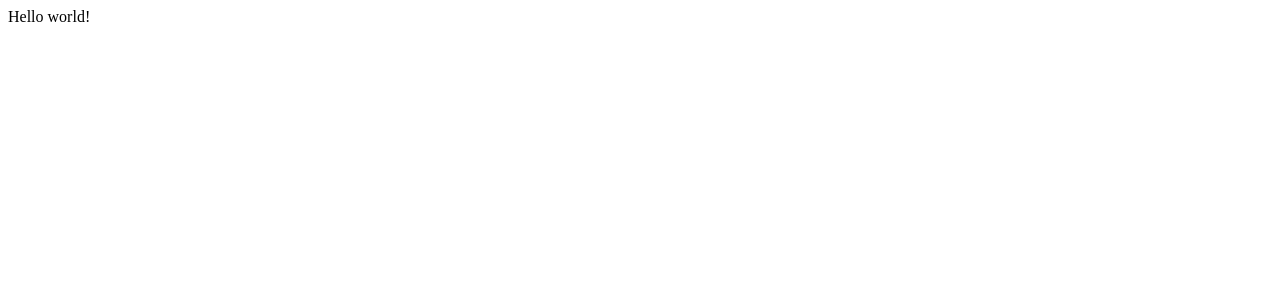
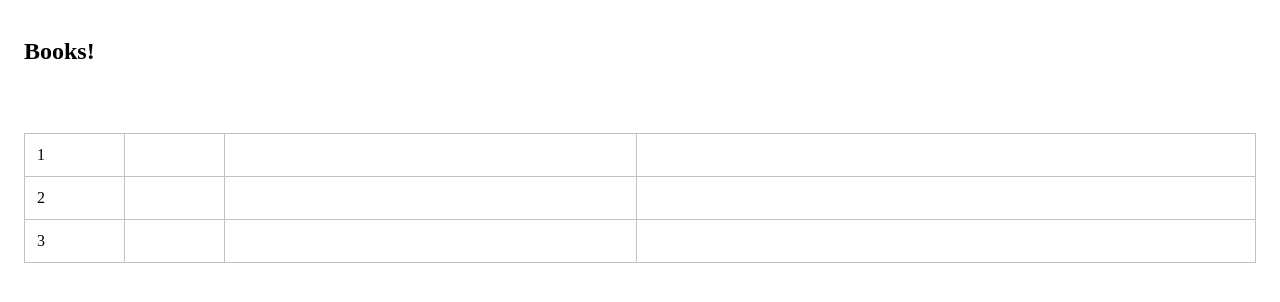
Before and after one commit to Okyvait/books-react-mobx, a React (Vite) app: page / in a window 1280 px wide. Shown: the top 302 px of the page. Built offline with nearby package versions, Linux system fonts and the light colour scheme.

Commit message:
add basic list and top bar

```diff
--- /dev/null
+++ b/src/app.module.css
@@ -0,0 +1,3 @@
+.booksContainer {
+    margin: var(--space-xl) var(--space-l);
+}
--- a/src/app.tsx
+++ b/src/app.tsx
@@ -1,9 +1,13 @@
+import { BookList } from './components/book-list/book-list';
+import { TopBar } from './components/topbar/topbar';
+import * as styles from './app.module.css';
+import './global-styles.module.css';
+
 export function App() {
     return <div>
-        Hello world!
-        {/*topbar*/}
+        <TopBar/>
         {/*filters*/}
-        {/*list*/}
+        <div className={styles.booksContainer}><BookList /></div>
         {/*router*/}
     </div>;
 }
--- /dev/null
+++ b/src/components/book-list/book-list-item.tsx
@@ -0,0 +1,14 @@
+import * as classes from './book-list.module.css';
+
+interface BookListItemProps {
+    book
+}
+
+export function BookListItem({ book }: BookListItemProps) {
+    return <div className={classes.item}>
+        <div className={classes.bookWrap}>{book}</div>
+        <div className={classes.bookWrap}></div>
+        <div className={classes.bookWrap}></div>
+        <div className={classes.bookWrap}></div>
+    </div>
+}
--- /dev/null
+++ b/src/components/book-list/book-list.module.css
@@ -0,0 +1,17 @@
+.list {
+    --list-border: 1px solid var(--color-border);
+    border-bottom: var(--list-border);
+    border-right: var(--list-border);
+}
+
+.item {
+    display: grid;
+    grid-template-columns: 100px 100px 2fr 3fr;
+}
+
+.bookWrap {
+    border: var(--list-border);
+    border-bottom: none;
+    border-right: none;
+    padding: var(--space-s);
+}
--- /dev/null
+++ b/src/components/book-list/book-list.tsx
@@ -0,0 +1,9 @@
+import { BookListItem } from './book-list-item';
+import * as styles from './book-list.module.css';
+
+export function BookList() {
+    const books = [1, 2, 3];
+    return <div className={styles.list}>
+        {books.map(b => <BookListItem key={b} book={b}></BookListItem>)}
+    </div>
+}
--- /dev/null
+++ b/src/components/topbar/topbar.module.css
@@ -0,0 +1,3 @@
+.header {
+    padding: var(--space-m) var(--space-l);
+}
--- /dev/null
+++ b/src/components/topbar/topbar.tsx
@@ -0,0 +1,7 @@
+import * as styles from './topbar.module.css';
+
+export function TopBar() {
+    return <header className={styles.header}>
+        <h2>Books!</h2>
+    </header>
+}
--- /dev/null
+++ b/src/global-styles.module.css
@@ -0,0 +1,19 @@
+:root {
+    --space-xxs: 3px;
+    --space-xs: 6px;
+    --space-s: 12px;
+    --space-m: 18px;
+    --space-l: 24px;
+    --space-xl: 30px;
+    --space-xxl: 36px;
+    --space-xxxl: 42px;
+
+
+    --color-border: #c2c2c2
+}
+
+* { box-sizing: border-box; }
+
+body {
+    margin: 0;
+}
--- /dev/null
+++ b/src/typings.d.ts
@@ -0,0 +1 @@
+declare module '*.module.css';
```
